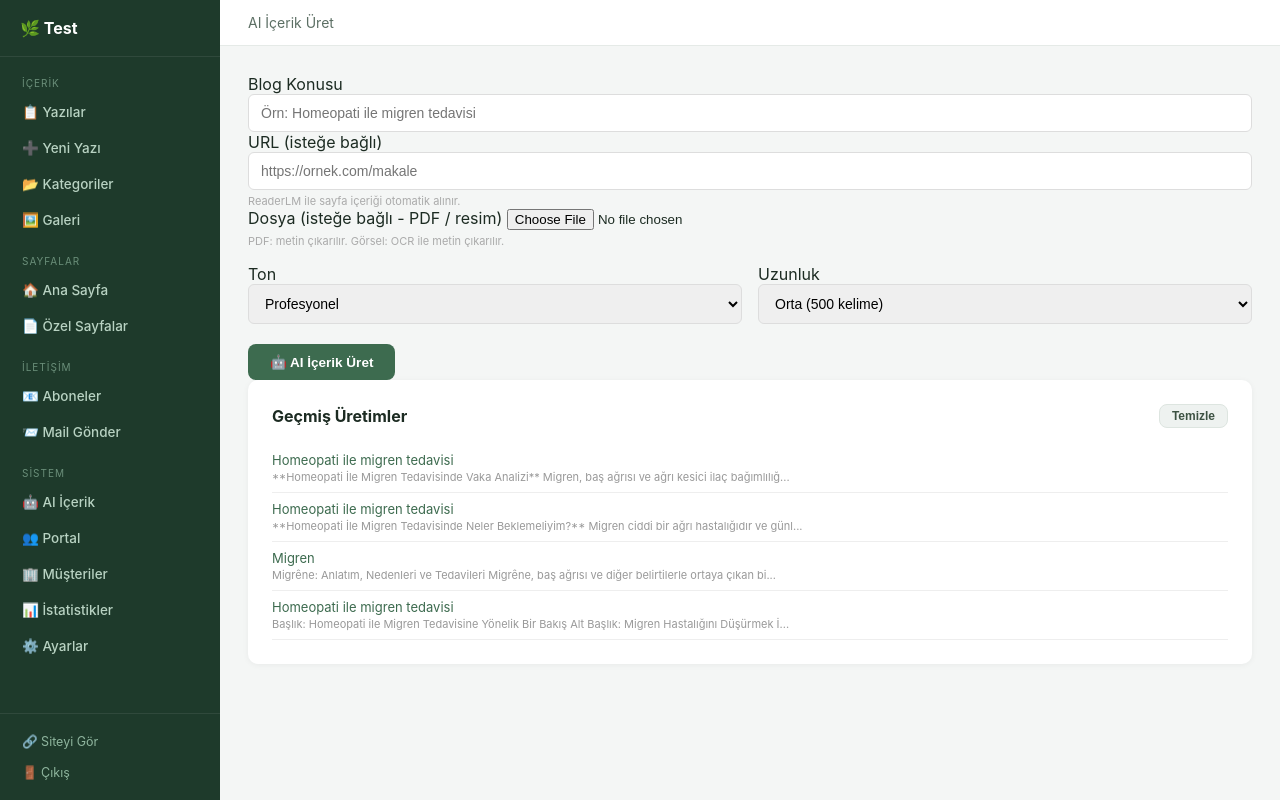
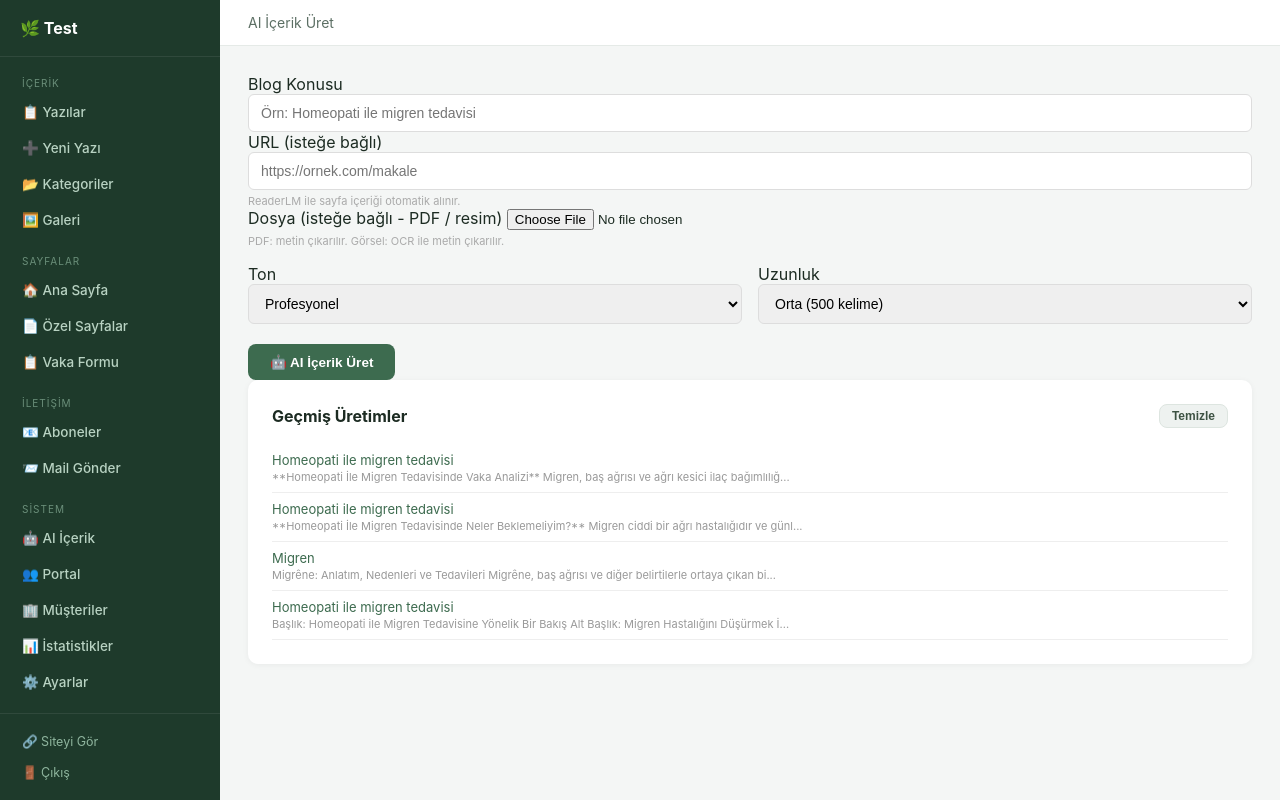
Before and after one commit to zfrkrc/homeopathy-website, a Flask app: page /admin/ai-content in a window 1280 px wide. Run offline with Flask 3, Linux system fonts and the light colour scheme; a user stored in the database is signed in; data comes from the database, SQL or seed files in the repository; data that the repository does not hold is empty.

Commit message:
feat: admin sidebar vaka form link, AI portal tables

```diff
--- a/app/templates/admin/admin_base.html
+++ b/app/templates/admin/admin_base.html
@@ -93,6 +93,7 @@
       <div style="font-size:10px;text-transform:uppercase;letter-spacing:.1em;color:#6b8f7a;padding:8px 12px 4px;margin-top:8px">Sayfalar</div>
       <a href="{{ url_for('admin_homepage') }}">🏠 Ana Sayfa</a>
       <a href="{{ url_for('admin_sayfalar') }}">📄 Özel Sayfalar</a>
+      <a href="/vaka-kayit?edit=1" target="_blank">📋 Vaka Formu</a>
       <div style="font-size:10px;text-transform:uppercase;letter-spacing:.1em;color:#6b8f7a;padding:8px 12px 4px;margin-top:8px">İletişim</div>
       <a href="{{ url_for('admin_subscribers') }}">📧 Aboneler</a>
       <a href="{{ url_for('admin_newsletter') }}">📨 Mail Gönder</a>
```
